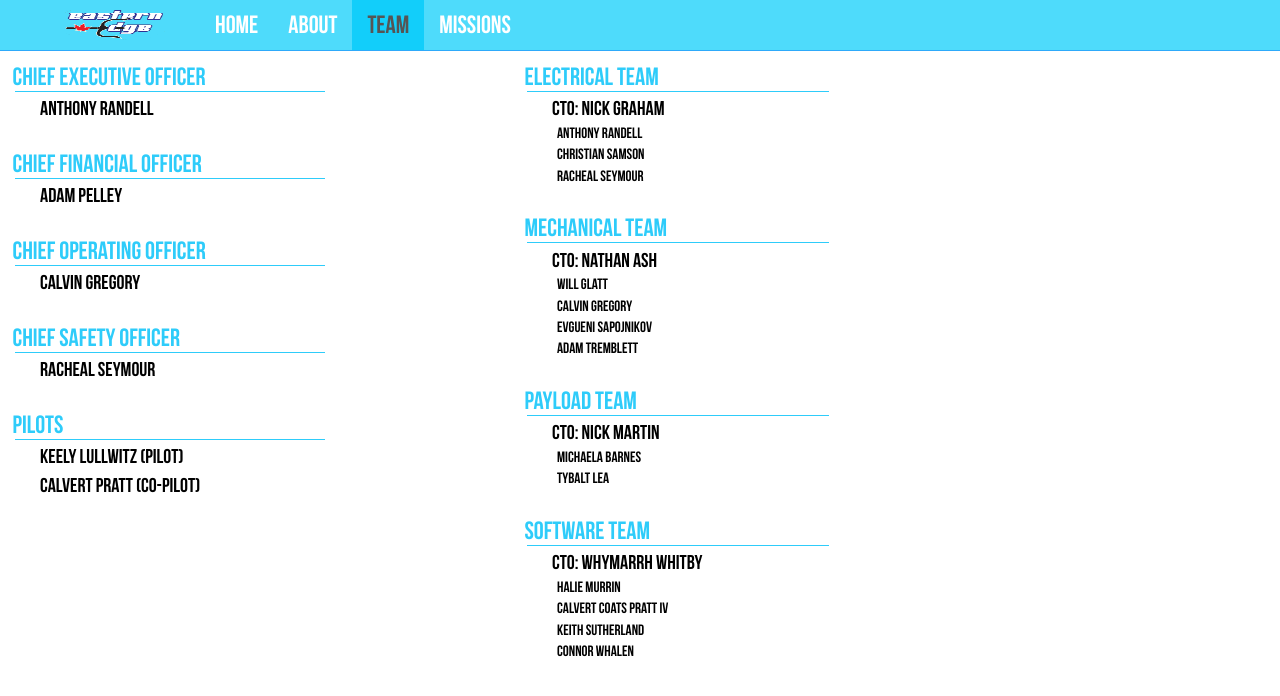
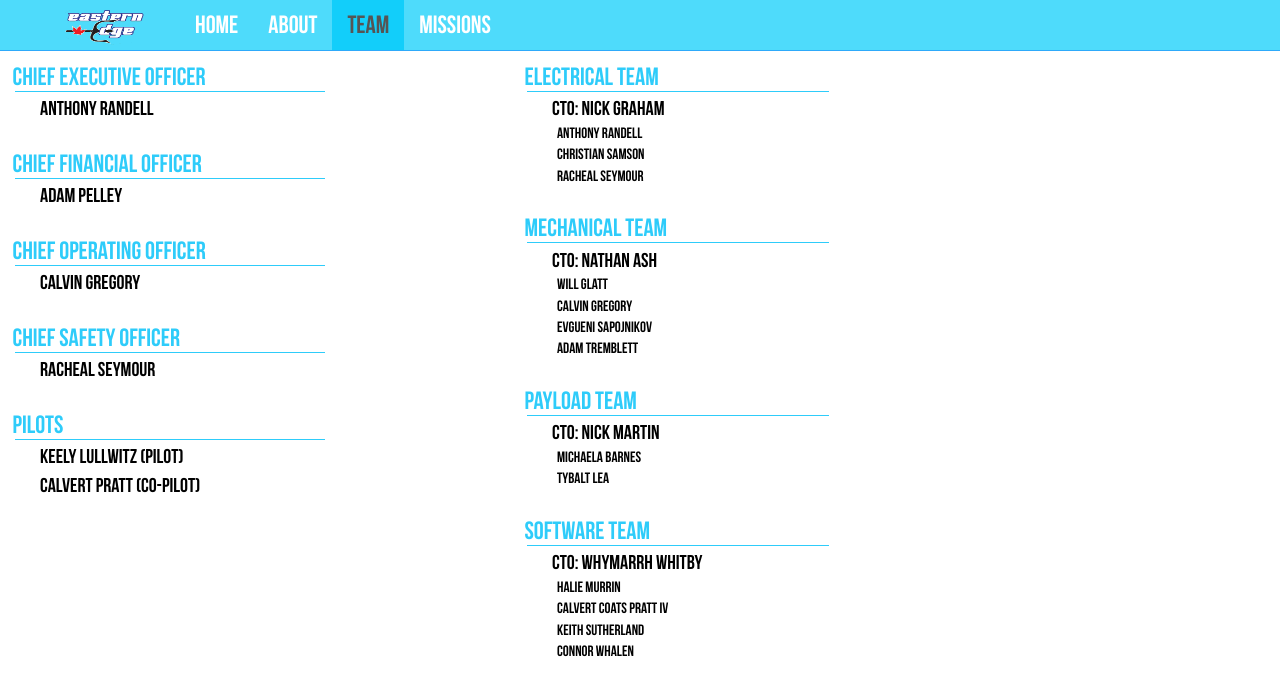
Before and after one commit to EasternEdgeRobotics/OldWebsite, a Jekyll site: the page team.html, which Jekyll copies as it is, in a window 1280 px wide. Shown: the top 696 px of the page. Built offline with Jekyll 4.4.1, drawn with Linux system fonts in a browser that asks for light colours.

Commit message:
changed size of logo

```diff
--- a/style/style.css
+++ b/style/style.css
@@ -58,8 +58,8 @@ footer, header, hgroup, menu, nav, section {display: block}
 }
 
 .navbar-brand>img {
- 	width: 100px;
- 	height: 30px;
+ 	width: 80px;
+ 	height: 35px;
 }
 
 body {
@@ -72,10 +72,6 @@ body {
 table {
 	background-color: #2ECCFA;
 	border-spacing: 1.5em 0em;
-}
-.frontpagetext {
-	text-align: center;
-	font-size: 18px;
 }
 .text {
 	margin-left: 3em;
```
